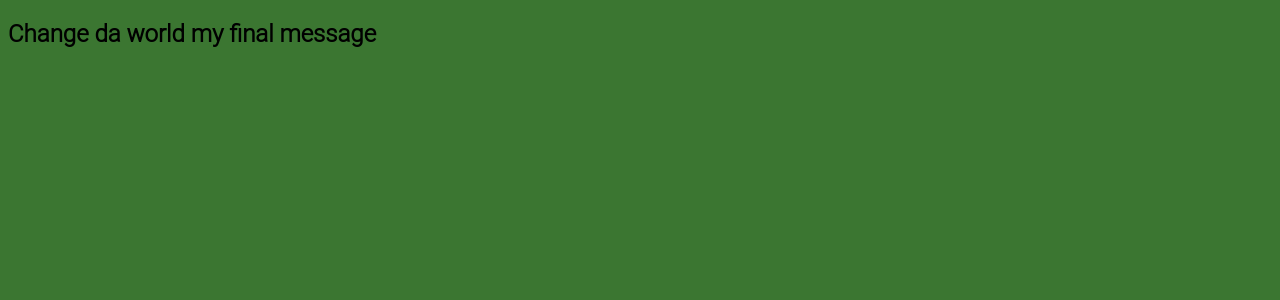
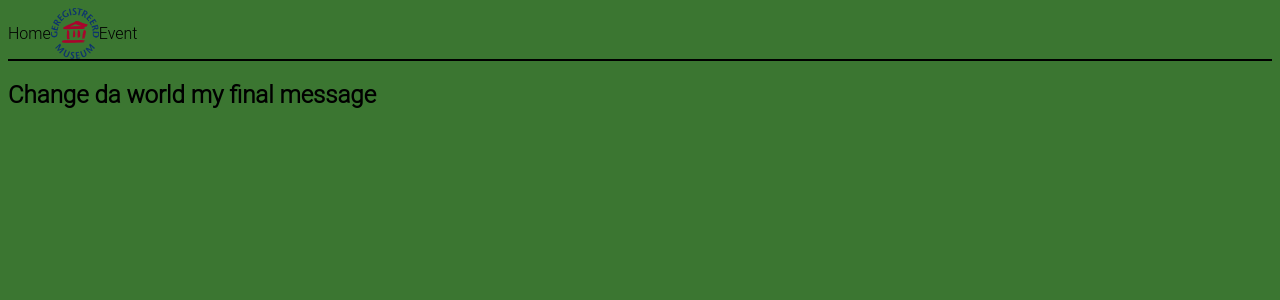
Before and after one commit to GinusHR/CLE-3, a PHP site: page / in a window 1280 px wide. Shown: the top 300 px of the page. Run offline with PHP 8.4, Linux system fonts and the light colour scheme.

Commit message:
nav bar begin gemaakt + image folder

```diff
--- a/css/style.css
+++ b/css/style.css
@@ -2,3 +2,13 @@ body {
     background-color: #3B7631;
     font-family: "Roboto Light", sans-serif;
 }
+
+.nav-bar {
+    display: flex;
+    flex-direction: row;
+    border-bottom: 2px solid black;
+}
+
+.logo {
+    max-width: 3rem;
+}
--- a/index.html
+++ b/index.html
@@ -9,6 +9,11 @@
     <link rel="stylesheet" href="css/style.css">
 </head>
 
+<nav class="nav-bar">
+        <p>Home</p>
+        <img class= "logo" src="images/Logo_Geregistreerd_Museum.png">
+        <p>Event</p>
+</nav>
 <header>
 
 </header>
```
Also changed, not shown: images/Logo_Geregistreerd_Museum.png (added).
